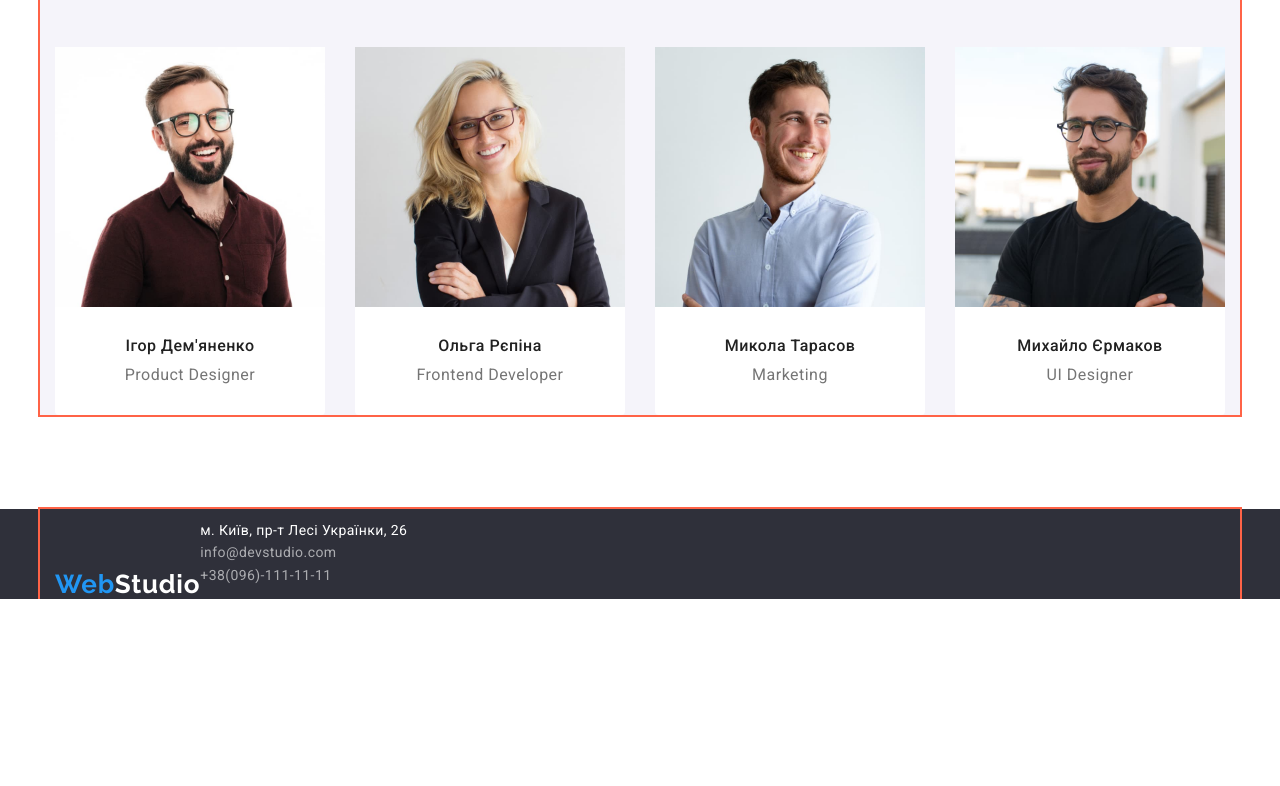
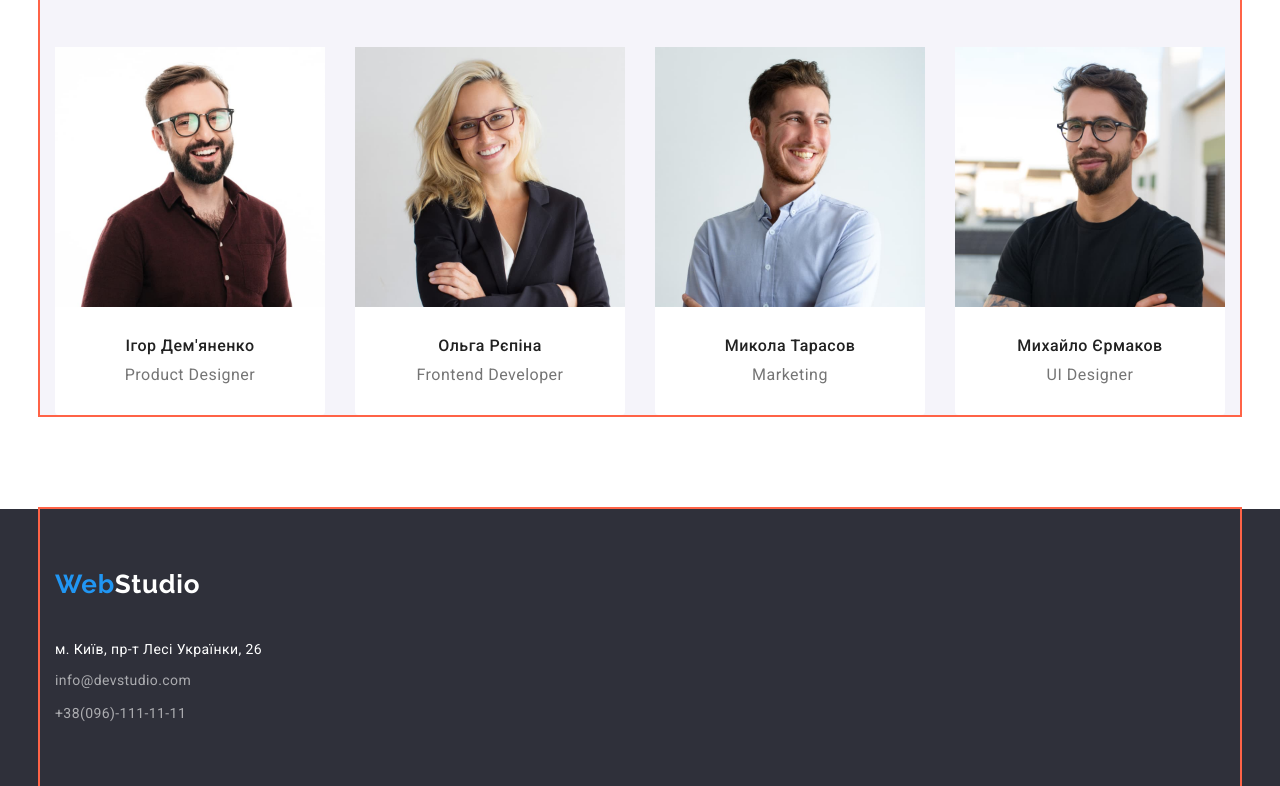
Before and after one commit to PaulPonomarenko/goit-markup-hw-03, a plain HTML site: page index.html in a window 1280 px wide. Shown: the part 1591-2377 px from the top of the page. Before the commit the page ends 2190 px from the top, so only its background shows below. Drawn offline with nearby package versions, Linux system fonts and the light colour scheme.

Commit message:
первая страница

```diff
--- a/css/styles.css
+++ b/css/styles.css
@@ -274,10 +274,11 @@ header .container {
 
 /*--------------Footer----------------*/
 .footer-cont {
-  display: flex;
+  display: block;
 }
 
 .footer-logo {
+  display: block;
   font-family: 'Raleway';
   font-weight: 700;
   font-size: 26px;
@@ -286,14 +287,25 @@ header .container {
   text-decoration: none;
   color: var(--main-white-color);
   padding-top: 60px;
+  padding-bottom: 20px;
 }
 
 .address {
+  margin-top: 20px;
+  font-style: normal;
+}
+.address-footer {
   font-size: 14px;
   line-height: 1.5;
   letter-spacing: 0.03em;
   color: var(--main-white-color);
-  font-style: normal;
+  padding-bottom: 9px;
+}
+.list-footer > li:not(:last-child) {
+  padding-bottom: 9px;
+}
+.list-footer > li:last-child {
+  padding-bottom: 60px;
 }
 
 .footer-contact {
--- a/index.html
+++ b/index.html
@@ -122,10 +122,10 @@
       </section>
     </main>
     <footer class="footer">
-      <div class="container footer-cont">
+      <div class="container">
         <a href="#" class="footer-logo"><span class="accent">Web</span>Studio</a>
         <address class="address">
-          <p class="address">м. Київ, пр-т Лесі Українки, 26</p>
+          <p class="address-footer">м. Київ, пр-т Лесі Українки, 26</p>
           <ul class="list-footer list">
             <li>
               <a href="mailto:info@devstudio.com" class="footer-contact link">info@devstudio.com</a>
```
